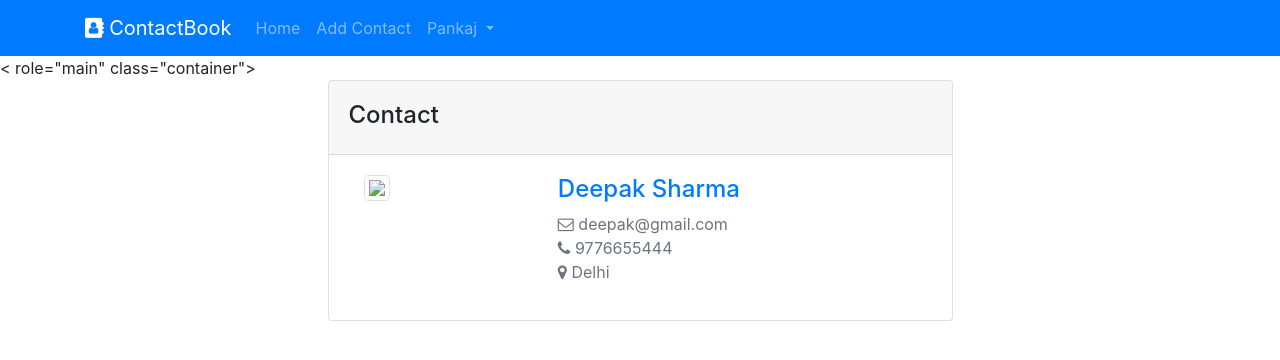
After one commit to samhayder/php-hasinHayder, a PHP site: page /view.php in a window 1280 px wide. The commit adds this page. Shown: the top 360 px of the page. Run offline with PHP 8.4, Linux system fonts and the light colour scheme; some libraries are stand-ins or nearby versions.

Commit message:
contcts-book-> convert php to html

```diff
--- /dev/null
+++ b/projects/contacts-book/view.php
@@ -0,0 +1,82 @@
+<?php
+ // Include Base URL
+ require_once "includes/config.php";
+ // Header
+ include_once "components/header.php";
+?>
+
+<nav class="navbar navbar-expand-lg navbar-dark bg-primary">
+  <div class="container">
+    <a class="navbar-brand" href="<?php echo BASEURL;?>"><i
+        class="fa fa-address-book"></i> ContactBook</a>
+    <button class="navbar-toggler" type="button" data-toggle="collapse"
+      data-target="#navbarNavDropdown" aria-controls="navbarNavDropdown"
+      aria-expanded="false" aria-label="Toggle navigation">
+      <span class="navbar-toggler-icon"></span>
+    </button>
+    <div class="collapse navbar-collapse" id="navbarNavDropdown">
+      <ul class="navbar-nav">
+        <li class="nav-item ">
+          <a class="nav-link" href="<?php echo BASEURL;?>">Home <span
+              class="sr-only">(current)</span></a>
+        </li>
+        <li class="nav-item">
+          <a class="nav-link" href="<?php echo BASEURL;?>addcontact.php">Add
+            Contact</a>
+        </li>
+        <li class="nav-item dropdown ">
+          <a class="nav-link dropdown-toggle"
+            href="<?php echo BASEURL;?>profile.php" id="navbarDropdownMenuLink"
+            role="button" data-toggle="dropdown" aria-haspopup="true"
+            aria-expanded="false">
+            Pankaj </a>
+          <div class="dropdown-menu" aria-labelledby="navbarDropdownMenuLink">
+            <a class="dropdown-item"
+              href="<?php echo BASEURL;?>profile.php">Profile</a>
+            <a class="dropdown-item"
+              href="<?php echo BASEURL;?>logout.php">Logout</a>
+          </div>
+        </li>
+      </ul>
+    </div>
+  </div>
+</nav>
+< role="main" class="container">
+  <div class="row justify-content-center wrapper">
+    <div class="col-md-6">
+      <div class="card">
+        <header class="card-header">
+          <h4 class="card-title mt-2">Contact</h4>
+        </header>
+        <article class="card-body">
+          <div class="container" id="profile">
+            <div class="row">
+              <div class="col-sm-6 col-md-4">
+                <img src="https://via.placeholder.com/50.png/09f/666"
+                  width="150" class="img-thumbnail" />
+              </div>
+              <div class="col-sm-6 col-md-8">
+                <h4 class="text-primary">Deepak Sharma</h4>
+                <p class="text-secondary">
+                  <i class="fa fa-envelope-o" aria-hidden="true"></i>
+                  deepak@gmail.com<br />
+                  <i class="fa fa-phone" aria-hidden="true"></i>
+                  9776655444<br />
+                  <i class="fa fa-map-marker" aria-hidden="true"></i> Delhi
+                </p>
+                <!-- Split button -->
+              </div>
+            </div>
+
+          </div>
+        </article>
+
+      </div>
+    </div>
+
+  </div>
+
+  <?php
+ // Footer
+ include_once "components/footer.php";
+?>
```
Also changed, not shown: projects/contacts-book/login.php (+4 -4 lines), projects/contacts-book/signup.php (+4 -4 lines).
